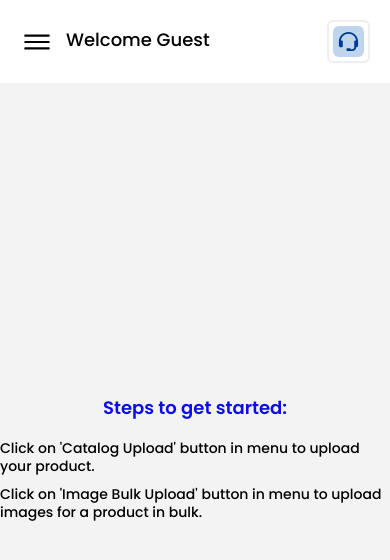
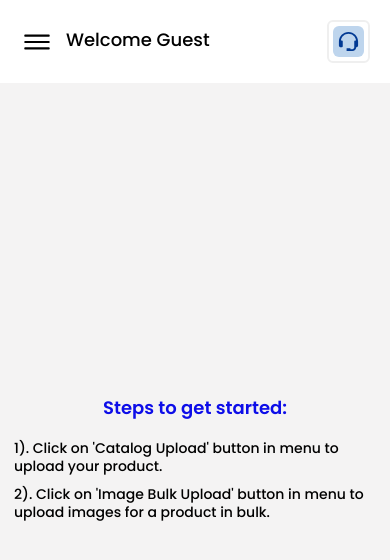
Before and after one commit to Hypedkratos/E-comm-Retailer-, a React (Vite) app: page / in a window 390 px wide. Shown: the top 560 px of the page. Built offline with nearby package versions, Linux system fonts and the light colour scheme.

Commit message:
some minor changes

```diff
--- a/src/pages/Catalog.css
+++ b/src/pages/Catalog.css
@@ -33,3 +33,10 @@
   font-weight: 500;
   color: black;
 }
+
+/* media queries start */
+@media only screen and (max-width: 768px) {
+  .catalog_instructions_container {
+    padding: 0px 14px;
+  }
+}
--- a/src/pages/Catalog.tsx
+++ b/src/pages/Catalog.tsx
@@ -27,11 +27,11 @@ const Catalog: React.FC = () => {
         </span>
         <div className="catalog_instructions_container">
           <span className="catalog_individual_instructions">
-            Click on 'Catalog Upload' button in menu to upload your product.
+            1). Click on 'Catalog Upload' button in menu to upload your product.
           </span>
           <span className="catalog_individual_instructions">
-            Click on 'Image Bulk Upload' button in menu to upload images for a
-            product in bulk.
+            2). Click on 'Image Bulk Upload' button in menu to upload images for
+            a product in bulk.
           </span>
         </div>
       </div>
```
